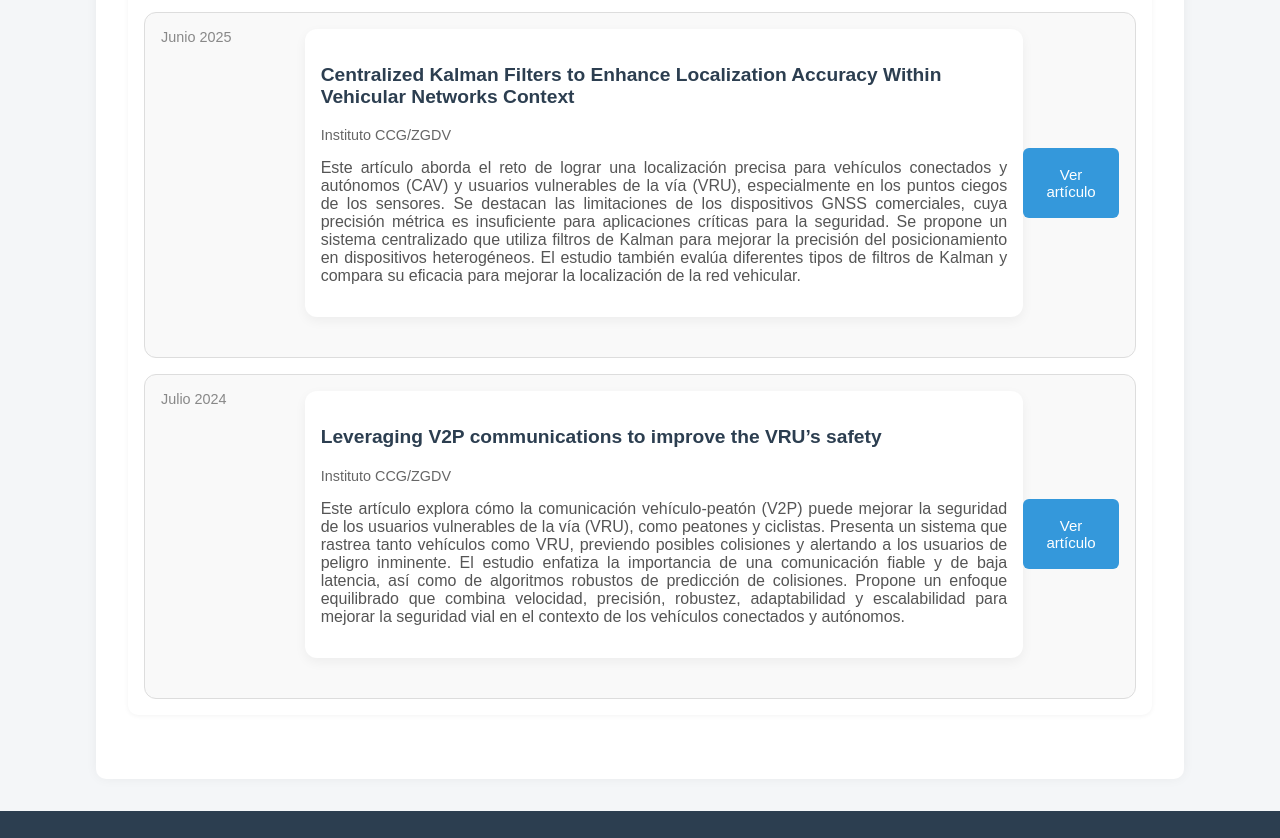
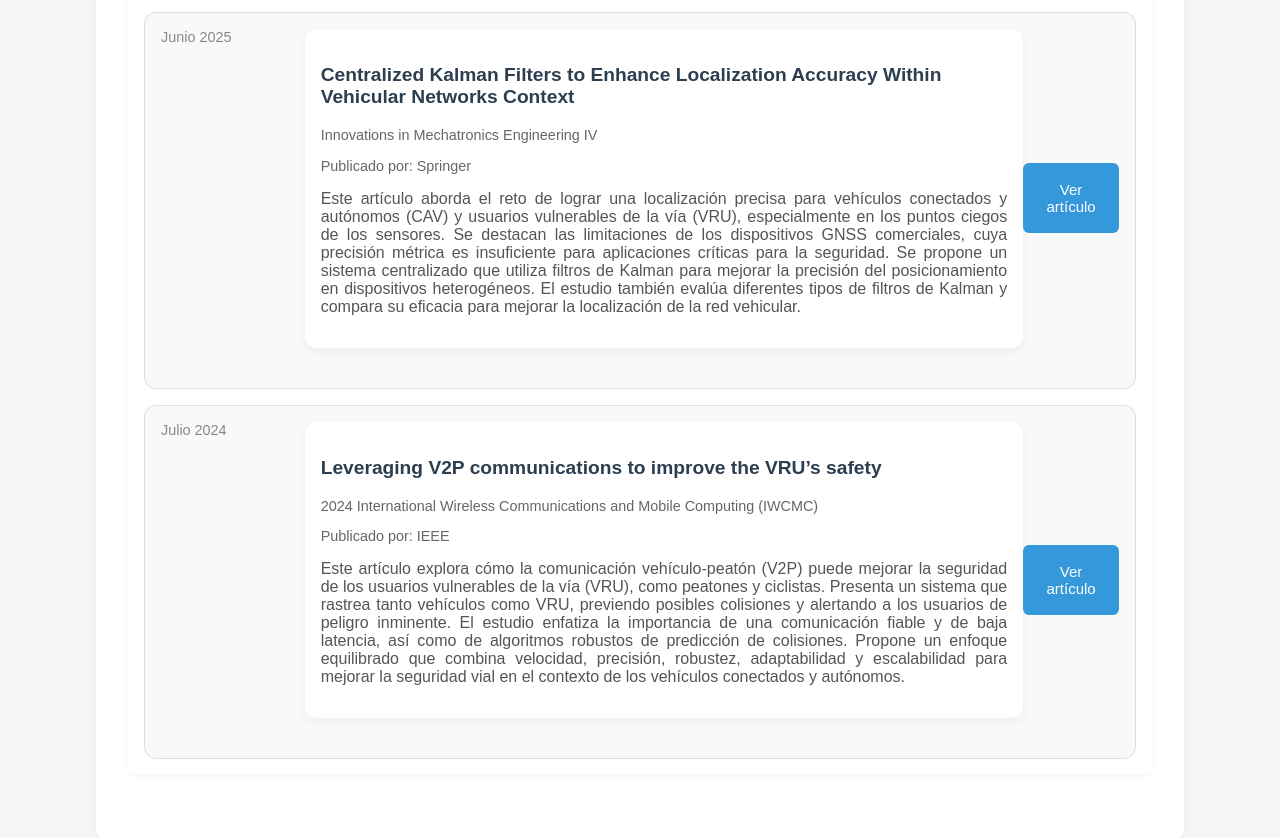
Before and after one commit to Fontainhas9/Curriculo, a plain HTML site: page publicacoes-es.html in a window 1280 px wide. Shown: the part 780-1618 px from the top of the page. Drawn offline with Linux system fonts and the light colour scheme.

Commit message:
Update publicacoes-es.html

```diff
--- a/publicacoes-es.html
+++ b/publicacoes-es.html
@@ -72,7 +72,8 @@
                     <div class="article-dates">Junio 2025</div>
                     <div class="article-details">
                         <h3 class="article-title">Centralized Kalman Filters to Enhance Localization Accuracy Within Vehicular Networks Context</h3>
-                        <p class="job-location">Instituto CCG/ZGDV</p>
+                        <p class="job-location">Innovations in Mechatronics Engineering IV</p>
+                        <p class="job-location">Publicado por: Springer</p>
                         <p class="article-description">
                             Este artículo aborda el reto de lograr una localización precisa para vehículos conectados y autónomos (CAV) y usuarios vulnerables de la vía (VRU), especialmente en los puntos ciegos de los sensores.
                             Se destacan las limitaciones de los dispositivos GNSS comerciales, cuya precisión métrica es insuficiente para aplicaciones críticas para la seguridad.
@@ -90,7 +91,8 @@
                     <div class="article-dates">Julio 2024</div>
                     <div class="article-details">
                         <h3 class="article-title">Leveraging V2P communications to improve the VRU’s safety</h3>
-                        <p class="job-location">Instituto CCG/ZGDV</p>
+                        <p class="job-location">2024 International Wireless Communications and Mobile Computing (IWCMC)</p>
+                        <p class="job-location">Publicado por: IEEE</p>
                         <p class="article-description">
                             Este artículo explora cómo la comunicación vehículo-peatón (V2P) puede mejorar la seguridad de los usuarios vulnerables de la vía (VRU), como peatones y ciclistas.
                             Presenta un sistema que rastrea tanto vehículos como VRU, previendo posibles colisiones y alertando a los usuarios de peligro inminente.
```
